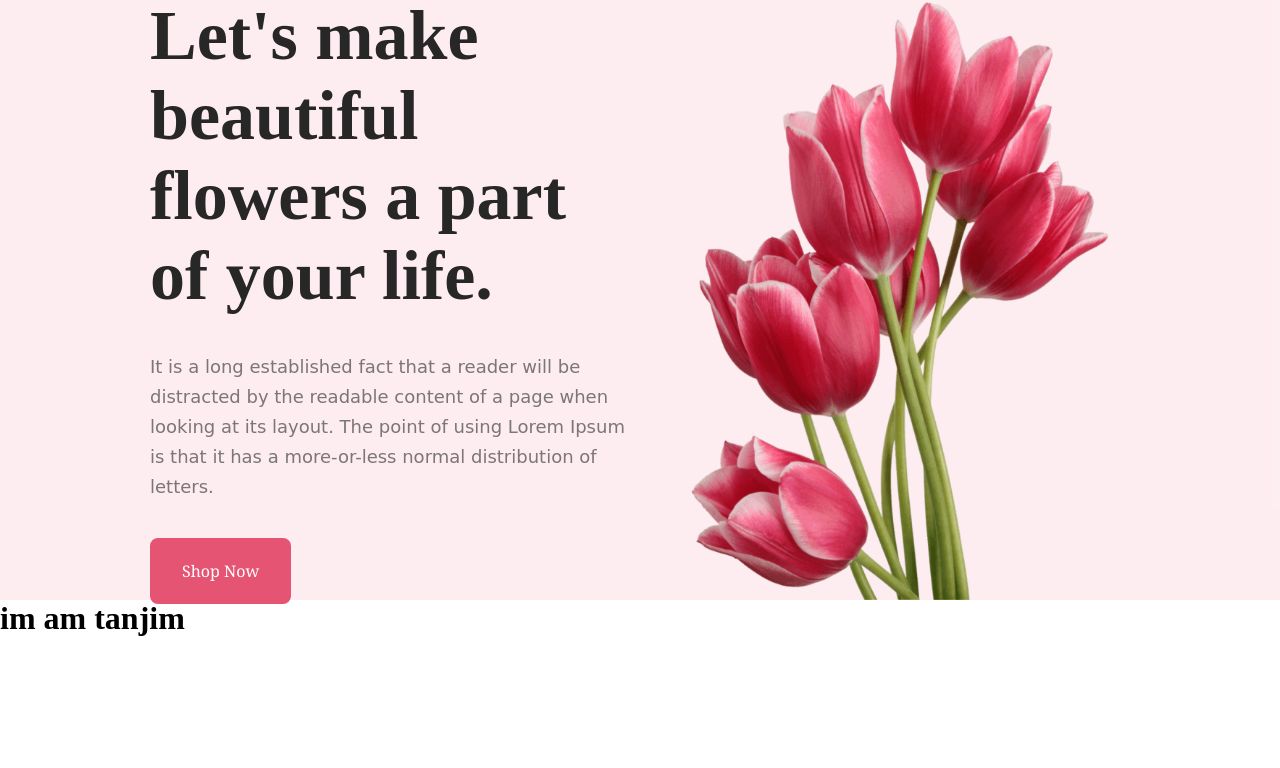
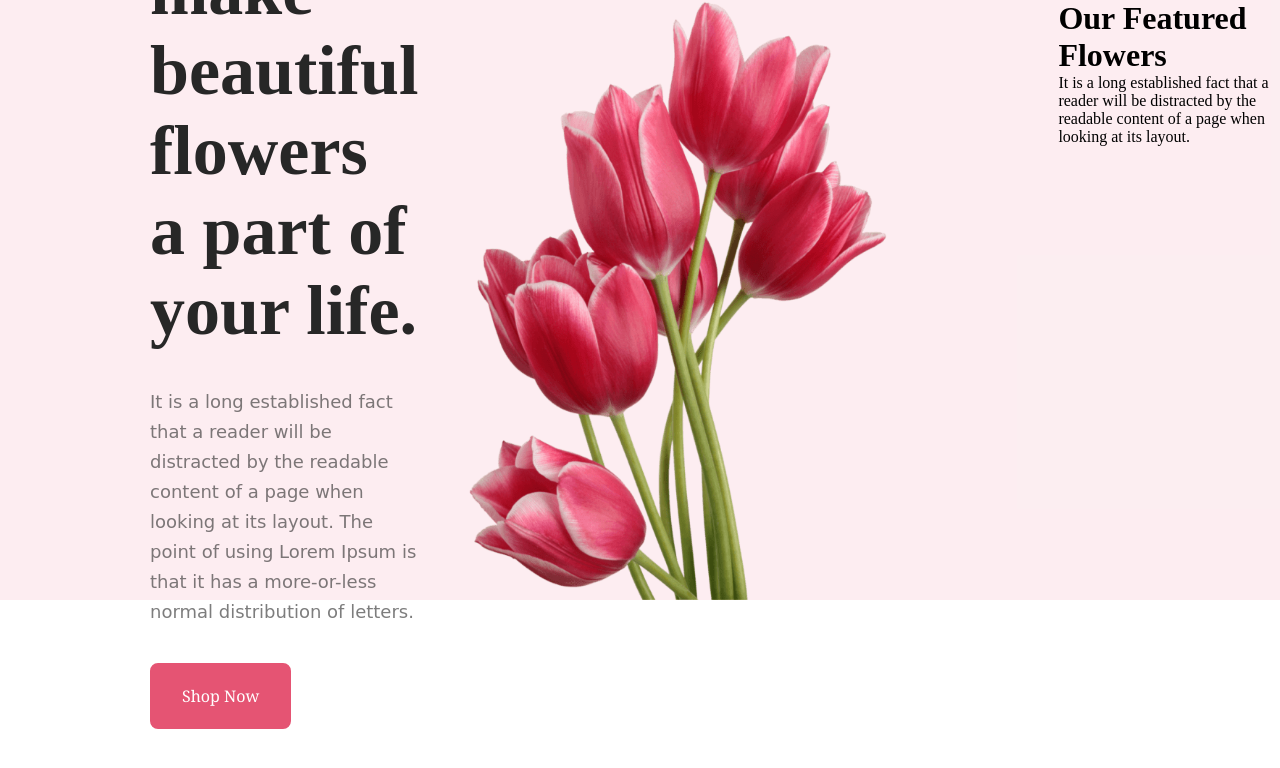
Before and after one commit to tanjimahmed14/first-assignment, a plain HTML site: page index.html in a window 1280 px wide. Drawn offline with Linux system fonts and the light colour scheme.

Commit message:
add code

```diff
--- a/index.html
+++ b/index.html
@@ -28,9 +28,16 @@
             </div>
             <img class="pic" src="Flower Asset/pngwing 10.png" alt="loading">
         </div>
+
+        <div class="featured-contant">
+
+            <div>
+                <h1>Our Featured Flowers</h1>
+                <p>It is a long established fact that a reader will be distracted by the readable
+                    content of a page when looking at its layout.</p>
+            </div>
+
+        </div>
     </header>
-    <div>
-        <h1>im am tanjim </h1>
-    </div>
 
 </html>
```
